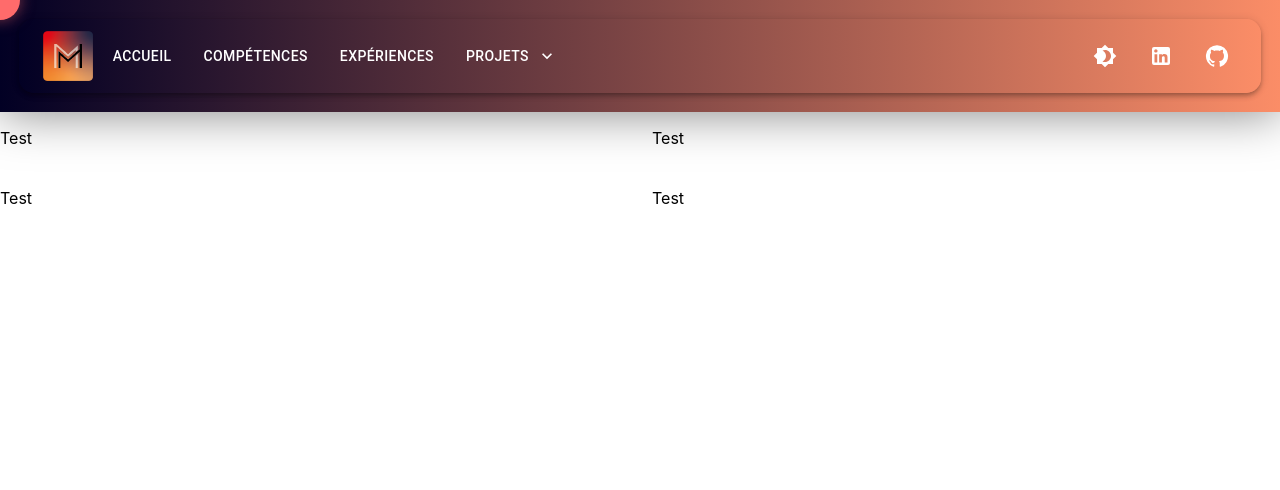
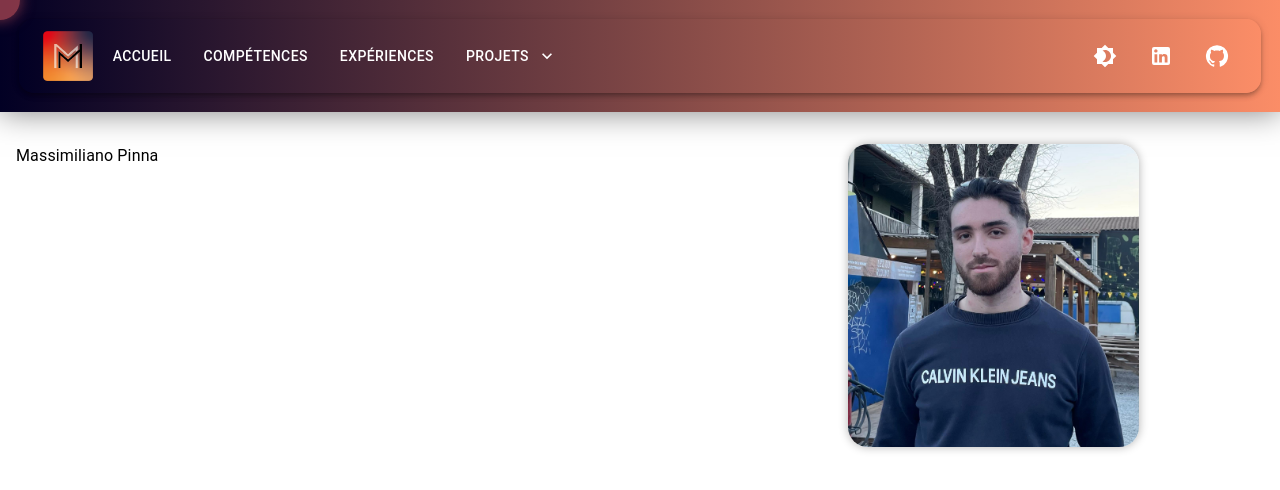
Before and after one commit to Massi-px/cv_en_ligne, a React (Create React App) app: page / in a window 1280 px wide. Shown: the top 490 px of the page. Built offline with nearby package versions, Linux system fonts and the light colour scheme.

Commit message:
Change CSS , change body , structure on page

```diff
--- a/package.json
+++ b/package.json
@@ -13,7 +13,7 @@
     "react": "^18.2.0",
     "react-dom": "^18.2.0",
     "react-responsive": "^9.0.2",
-    "react-router-dom": "^6.9.0",
+    "react-router-dom": "^6.10.0",
     "react-scripts": "5.0.1",
     "web-vitals": "^2.1.4"
   },
--- a/public/index.html
+++ b/public/index.html
@@ -2,19 +2,19 @@
 <html lang="en">
   <head>
     <meta charset="utf-8" />
-    <link rel="icon" href="%PUBLIC_URL%/logo_16x16.png" />
+    <link rel="icon" href="./logo_16x16.png" />
     <meta name="viewport" content="width=device-width, initial-scale=1" />
     <meta name="theme-color" content="#000000" />
     <meta
       name="description"
       content="Web site created using create-react-app"
     />
-    <link rel="apple-touch-icon" href="%PUBLIC_URL%/logo_16x16.png" />
+    <link rel="apple-touch-icon" href="./logo_16x16.png" />
     <!--
       manifest.json provides metadata used when your web app is installed on a
       user's mobile device or desktop. See https://developers.google.com/web/fundamentals/web-app-manifest/
     -->
-    <link rel="manifest" href="%PUBLIC_URL%/manifest.json" />
+    <link rel="manifest" href="./manifest.json" />
     <!--
       Notice the use of %PUBLIC_URL% in the tags above.
       It will be replaced with the URL of the `public` folder during the build.
--- a/src/App.js
+++ b/src/App.js
@@ -1,88 +1,19 @@
-import React, {useState, useEffect} from "react";
-import './assets/css/App.css';
-import Loader from './components/Loader.js';
-import MuiNavbar from "./components/MuiNavbar";
-import {createTheme, ThemeProvider} from '@mui/material/styles';
-import {Container, Grid, Paper} from '@mui/material';
-import {links2} from "./components/Tabs.js";
-import Box from '@mui/material/Box';
-import {blue, pink} from "@mui/material/colors";
+import React from "react";
+import './assets/css/Home.css';
+import {BrowserRouter, Route, Routes} from "react-router-dom";
+import Home from "./pages/Home";
+
 
 function App() {
+    return(
+        <BrowserRouter>
+            <Routes>
+                <Route exact path="/" element={<Home />} />
+            </Routes>
+        </BrowserRouter>
 
-    const [darkMode, setDarkMode] = useState(false);
-    const [loader, setLoader] = useState(true);
-    const [circlePosition, setCirclePosition] = useState({ x: 0, y: 0 });
-    const [circleColor, setCircleColor] = useState('#ff6b6b');
+    )
 
-    const theme = createTheme({
-        palette: {
-            box: {
-                background: '#fff', // Couleur de fond claire par défaut
-            },
-            mode: darkMode ? 'dark' : 'light',
-        },
-    });
-
-    const handleMouseMove = (event) => {
-        setCirclePosition({ x: event.clientX, y: event.clientY });
-    };
-
-    const handleClick = () => {
-        setCircleColor('#66b3ff');
-        console.log('test click')
-
-    };
-
-    useEffect(() => {
-        setLoader(true)
-        setTimeout(()=> {
-            setLoader(false);
-        },3000)
-    }, [])
-
-    const toggleTheme = () => {
-        theme.palette.mode = theme.palette.mode === 'light' ? 'dark' : 'light';
-        setDarkMode(theme.palette.mode === 'dark');
-    };
-
-    return loader ?(
-            <Loader />
-        )
-        :
-        (
-            <ThemeProvider theme={theme}>
-                <Box className='App' onMouseMove={handleMouseMove}>
-                    <div
-                        className="circle"
-                        style={{ top: circlePosition.y, left: circlePosition.x, backgroundColor: circleColor }}
-                        onClick={handleClick}
-                    />
-                    <header className="App-header">
-                        <MuiNavbar links={links2} toggleTheme={toggleTheme}/>
-                    </header>
-                    <Box className='App-body'>
-
-                        <Box sx={{ width: '100%' }}>
-                            <Grid container rowSpacing={1} columnSpacing={{ xs: 1, sm: 2, md: 3 }}>
-                                <Grid item xs={6}>
-                                    <p>Test</p>
-                                </Grid>
-                                <Grid item xs={6}>
-                                    <p>Test</p>
-                                </Grid>
-                                <Grid item xs={6}>
-                                    <p>Test</p>
-                                </Grid>
-                                <Grid item xs={6}>
-                                    <p>Test</p>
-                                </Grid>
-                            </Grid>
-                        </Box>
-                    </Box>
-                </Box>
-            </ThemeProvider>
-        );
 }
 
 export default App;
--- a/src/assets/css/App.css
+++ /dev/null
@@ -1,80 +0,0 @@
-@keyframes App-logo-spin {
-  from {
-    transform: rotate(0deg);
-  }
-  to {
-    transform: rotate(360deg);
-  }
-}
-
-/*body{
-  background-color: #282c34;
-}*/
-
-*::-webkit-scrollbar{
-  display: none;
-}
-
-.App-pdp{
-  height:80px;
-  width:80px;
-  border-radius:50%;
-}
-
-.App-logo {
-  height: 50px;
-  pointer-events: none;
-  width: auto;
-  min-height: 30px;
-  max-height: 70px;
-  z-index: auto;
-}
-
-.App-header {
-  padding: 1.5%;
-  /*background-color: #174CE3;*/
-  background: rgb(2,0,36);
-  background: linear-gradient(90deg, rgba(2,0,36,1) 0%, rgba(251,141,103,1) 100%);
-  min-height: auto;
-  align-items: center;
-  justify-content: center;
-  text-align: left;
-  font-size: calc(10px + 2vmin);
-  color: white;
-  box-shadow: 0 0 50px rgb(0 0 0 / 50%);
-}
-
-.App-menu {
-  justify-content: right;
-  display: flex;
-  margin-left: 10%;
-  list-style-type: none ;
-
-}
-
-.App-body{
-  height: 100vh;
-  width: auto;
-  display: flex;
-  border-radius: 0;
-}
-
-.App-link {
-  color: #61dafb;
-}
-
-.circle {
-  position: absolute;
-  width: 40px;
-  height: 40px;
-  border-radius: 50%;
-  background-color: #ff6b6b;
-  transform: translate(-50%, -50%);
-  pointer-events: none;
-  box-shadow: 0px 0px 15px rgba(255, 107, 107, 0.5);
-  z-index: 0;
-}
-
-.circle.blue {
-  background-color: #66b3ff;
-}
--- /dev/null
+++ b/src/assets/css/Home.css
@@ -0,0 +1,96 @@
+*::-webkit-scrollbar{
+  display: none;
+}
+.Home {
+  background: rgb(2,0,36);
+  color: white;
+  height: 100vh;
+  position: relative;
+}
+
+.Home.light {
+  background: #fff;
+  color: #000;
+  position: relative;
+}
+
+.Home-pdp{
+  height:80px;
+  width:80px;
+  border-radius:50%;
+}
+
+.App-logo {
+  height: 50px;
+  pointer-events: none;
+  width: auto;
+  min-height: 30px;
+  max-height: 70px;
+}
+
+.Home-header {
+  padding: 1.5%;
+  /*background-color: #174CE3;*/
+  background: rgb(2,0,36);
+  background: linear-gradient(90deg, rgba(2,0,36,1) 0%, rgba(251,141,103,1) 100%);
+  min-height: auto;
+  align-items: center;
+  justify-content: center;
+  text-align: left;
+  font-size: calc(10px + 2vmin);
+  color: white;
+  box-shadow: 0 0 30px rgb(0 0 0 / 50%);
+  position: static;
+  margin-bottom: 16px;
+}
+
+.Home-menu {
+  justify-content: right;
+  display: flex;
+  margin-left: 10%;
+  list-style-type: none ;
+
+}
+
+.Home-body{
+  padding:16px;
+}
+
+.Home-link {
+  color: #61dafb;
+}
+
+.circle {
+  position: absolute;
+  width: 40px;
+  height: 40px;
+  border-radius: 50%;
+  background-color: rgba(255, 107, 107, 0.5);
+  transform: translate(-50%, -50%);
+  pointer-events: none;
+  box-shadow: 0 0 15px rgba(255, 107, 107, 0.5);
+  z-index: 1101;
+}
+
+.identity{
+  display: flex;
+  justify-content: space-between;
+}
+
+.blockDark{
+  background: rgb(2,0,36);
+  background: linear-gradient(90deg, rgba(2,0,36,1) 0%, rgba(9,9,121,1) 0%, rgba(0,212,255,1) 100%);
+  display: flex;
+  justify-content: center;
+  border-radius: 15px;
+}
+
+
+
+.massiPhoto{
+  pointer-events: none;
+  width: 70%;
+  min-height: 30%;
+  border-radius: 20px;
+  box-shadow: 0 0 10px rgb(0 0 0 / 30%);
+}
--- a/src/assets/style/Style.js
+++ b/src/assets/style/Style.js
@@ -1,9 +1,7 @@
 //Style de la barre de naviguation
 import {alpha, Menu, styled} from "@mui/material";
-import { useTheme } from '@mui/material/styles';
 import React from "react";
 
-const theme = useTheme;
 export const styleAppBar = {
     borderRadius: 15,
     background: 'linear-gradient(90deg, rgba(2,0,36,1) 0%, rgba(251,141,103,1) 100%)',
@@ -25,14 +23,14 @@ export const styleIconMenuDrawer = {
 export const styleIconLDmode = {
     marginLeft:'auto'
 }
-
+/*
 export const sxBgIconLDmode = {
     p: 2,
     border: '1px dashed grey',
     borderRadius:'30px',
     height: '10px',
 
-}
+}*/
 
 export const StyledMenu = styled((props) => (
     <Menu
@@ -54,6 +52,8 @@ export const StyledMenu = styled((props) => (
         minWidth: 180,
         color:
             theme.palette.mode === 'light' ? 'rgb(55, 65, 81)' : theme.palette.grey[300],
+        backgroundColor:
+            theme.palette.mode === 'dark' ? 'rgb(2,0,36)' : '#FFFFFF',
         boxShadow:
             'rgb(255, 255, 255) 0px 0px 0px 0px, rgba(0, 0, 0, 0.05) 0px 0px 0px 1px, rgba(0, 0, 0, 0.1) 0px 10px 15px -3px, rgba(0, 0, 0, 0.05) 0px 4px 6px -2px',
         '& .MuiMenu-list': {
--- a/src/components/DrawerComp.js
+++ b/src/components/DrawerComp.jsx
@@ -1,14 +1,11 @@
 import React, {useState} from 'react'
 import {
-    Button,
     Drawer,
     IconButton,
     List,
     ListItemButton,
     ListItemIcon,
     ListItemText,
-    Menu,
-    MenuItem
 } from '@mui/material'
 import {MenuRounded} from "@mui/icons-material";
 import {styleIconMenuDrawer} from "../assets/style/Style";
--- a/src/components/MuiNavbar.js
+++ b/src/components/MuiNavbar.jsx
@@ -4,9 +4,9 @@ import GitHubIcon from '@mui/icons-material/GitHub';
 import KeyboardArrowDownIcon from '@mui/icons-material/KeyboardArrowDown';
 import logo from "../assets/img/Logo2.png";
 import React from "react";
-import DrawerComp from "./DrawerComp.js";
+import DrawerComp from "./DrawerComp.jsx";
 import {styleAppBar, styleIconLDmode, sxIconAppBar} from "../assets/style/Style.js";
-import {links1} from "./Tabs.js";
+import {links1} from "./Tabs.jsx";
 import {StyledMenu} from '../assets/style/Style.js'
 import {Brightness4, Brightness7} from "@mui/icons-material";
 
--- a/src/components/Tabs.js
+++ b/src/components/Tabs.jsx
@@ -1,6 +1,3 @@
-import KeyboardArrowDownIcon from "@mui/icons-material/KeyboardArrowDown";
-import React from "react";
-
 export const links1 = [
     {label: 'Accueil', url: '../App.js'},
     {label: 'Compétences', url: ''},
--- /dev/null
+++ b/src/pages/Home.jsx
@@ -0,0 +1,71 @@
+import React, {useEffect, useState} from "react"
+import {createTheme, ThemeProvider} from "@mui/material/styles";
+import Loader from "../components/Loader";
+import Box from "@mui/material/Box";
+import MuiNavbar from "../components/MuiNavbar";
+import {links2} from "../components/Tabs";
+import {Grid, Typography} from "@mui/material";
+import massi from "../assets/img/massimiliano_pinna.jpg";
+
+export default function Home() {
+    const [darkMode, setDarkMode] = useState(false);
+    const [loader, setLoader] = useState(true);
+    const [circlePosition, setCirclePosition] = useState({ x: 0, y: 0 });
+
+    const theme = createTheme({
+        palette: {
+            mode: darkMode ? 'dark' : 'light',
+            background: {
+                default: darkMode ? 'linear-gradient(90deg, rgba(2,0,36,1) 0%, rgba(9,9,121,1) 0%, rgba(0,212,255,1) 100%)' : '#FF4444',
+                backgroundImage: darkMode ? 'linear-gradient(90deg, rgba(2,0,36,1) 0%, rgba(9,9,121,1) 0%, rgba(0,212,255,1) 100%)' : 'none',// Couleur de fond sombre ou claire par défaut
+            },
+            text: {
+                primary: darkMode ? '#fff' : 'rgba(0, 0, 0, 0.87)', // Couleur du texte pour le mode sombre ou clair
+            },
+        },
+    });
+
+    const handleMouseMove = (event) => {
+        setCirclePosition({ x: event.clientX, y: event.clientY });
+    };
+
+    useEffect(() => {
+        setLoader(true)
+        setTimeout(()=> {
+            setLoader(false);
+        },3000)
+    }, [])
+
+    const toggleTheme = () => {
+        theme.palette.mode = theme.palette.mode === 'light' ? 'dark' : 'light';
+        setDarkMode(theme.palette.mode === 'dark');
+    };
+
+    return loader ?(
+            <Loader />
+        )
+        :
+        (
+            <ThemeProvider theme={theme}>
+                <div className={`Home ${darkMode ? '' : 'light'}`} onMouseMove={handleMouseMove}>
+                    <Box
+                        className="circle"
+                        style={{ top: circlePosition.y, left: circlePosition.x }}
+                    />
+                    <Box className="Home-header">
+                        <MuiNavbar links={links2} toggleTheme={toggleTheme}/>
+                    </Box>
+                    <Box className='Home-body'>
+                        <Grid container className='identity'>
+                            <Grid item xs={8}>
+                                <Typography>Massimiliano Pinna</Typography>
+                            </Grid>
+                            <Grid item xs={4}>
+                                <img src={massi} className='massiPhoto' alt="massimiliano_pinna" />
+                            </Grid>
+                        </Grid>
+                    </Box>
+                </div>
+            </ThemeProvider>
+        );
+}
```
Also changed, not shown: src/assets/img/massimiliano_pinna.jpg (added), src/components/Circle.js (deleted), src/components/Loader.jsx (renamed from src/components/Loader.js), 1 other file (tests, documents, lock files or other folders).
